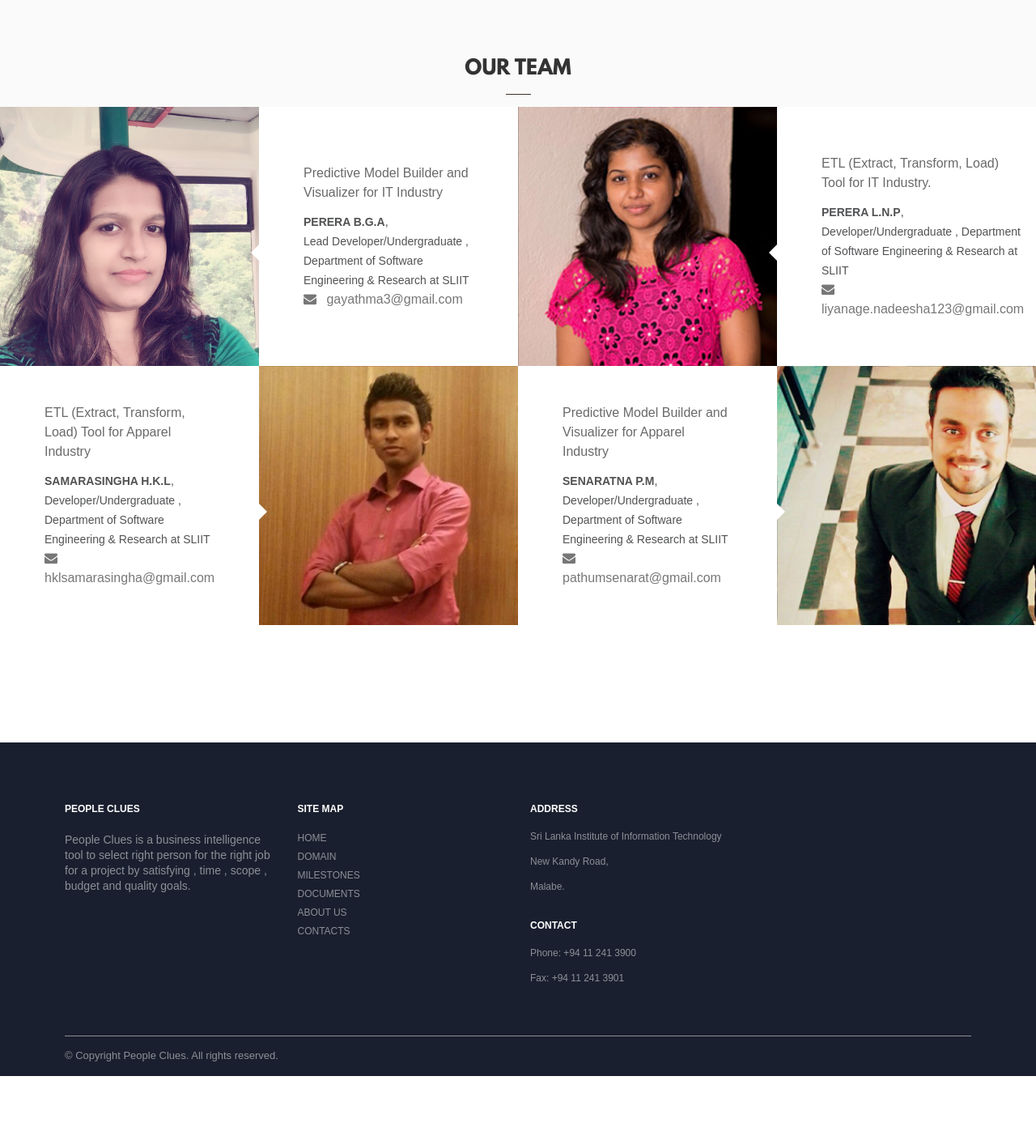
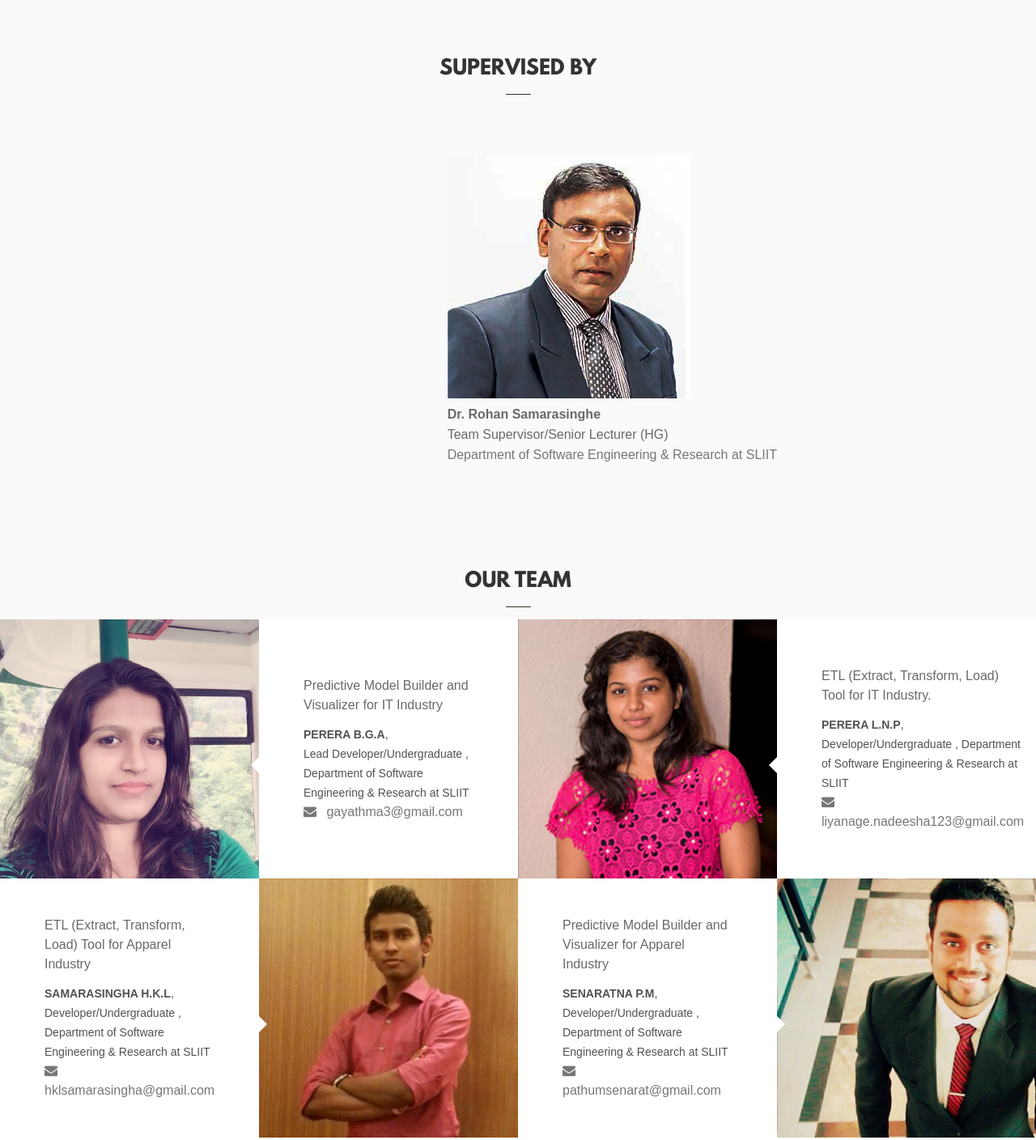
Before and after one commit to gayathma/pplclsblog, a plain HTML site: page about-us.html in a window 1280 px wide. Shown: the part 80-1488 px from the top of the page at 81% size. Before the commit the page ends 1409 px from the top, so only its background shows below. Drawn offline with Linux system fonts and the light colour scheme; some packages are replaced by stand-ins of ours; a web font is replaced by a local one.

Commit message:
:dancer:

```diff
--- a/about-us.html
+++ b/about-us.html
@@ -54,7 +54,7 @@
                                                         <span class="icon-bar"></span>
                                                         <span class="icon-bar"></span>
                                                     </button>
-                                                     <a href="index.html" class="navbar-brand"><img src="images/logo.jpg" alt="Theme"></a>
+                                                    <a href="index.html" class="navbar-brand"><img src="images/logo.jpg" alt="Theme"></a>
                                                 </div>
                                                 <div class="collapse navbar-collapse" id="bs-example-navbar-collapse-1">
                                                     <div class="nav navbar-nav navbar-right">
@@ -98,6 +98,29 @@
                                             <div class="section testimonials-grid">
                                                 <div class="row">
                                                     <div class="col-sm-7 center-block">
+                                                        <h3 class="mod-title">Supervised By</h3>
+                                                        <div class=" row">
+                                                            <div class="test col-sm-offset-4" style="border: none">
+                                                                <div class="article">
+                                                                    <div class="author">
+                                                                        <img src="images/team/sir.jpg" alt="Dr. Rohan Samarasinghe">
+                                                                            <div class="author-name"><strong> Dr. Rohan Samarasinghe</strong></br>Team Supervisor/Senior Lecturer (HG) </div>
+                                                                            <div class="author-name text-muted">   Department of Software Engineering & Research at SLIIT</br></div>
+                                                                    </div>
+                                                                </div>
+                                                            </div>
+                                                        </div>
+                                                    </div>
+                                                </div>
+                                            </div>
+                                        </div>
+                                    </div>
+                                    <div class="row">
+                                        <div class="col-xs-12">
+                                            <!-- Testimonial -->
+                                            <div class="section testimonials-grid">
+                                                <div class="row">
+                                                    <div class="col-sm-7 center-block">
                                                         <h3 class="mod-title">Our Team</h3>
                                                     </div>
                                                 </div>
@@ -120,7 +143,7 @@
                                                     <div class="cstiles__item grid-text" data-cstiles-size="1">
                                                         <div class="vcenter">
                                                             <div class="t-content">
-                                                               ETL (Extract, Transform, Load) Tool for IT Industry.
+                                                                ETL (Extract, Transform, Load) Tool for IT Industry.
                                                             </div>
                                                             <span class="t-author">Perera L.N.P</span>, <span class="t-company">Developer/Undergraduate , Department of Software Engineering & Research at SLIIT</span>
                                                             <br><span class="text-muted"><small><i class="fa fa-envelope"></i> liyanage.nadeesha123@gmail.com</small></span>
```
Also changed, not shown: index.html (+2 -2 lines).
